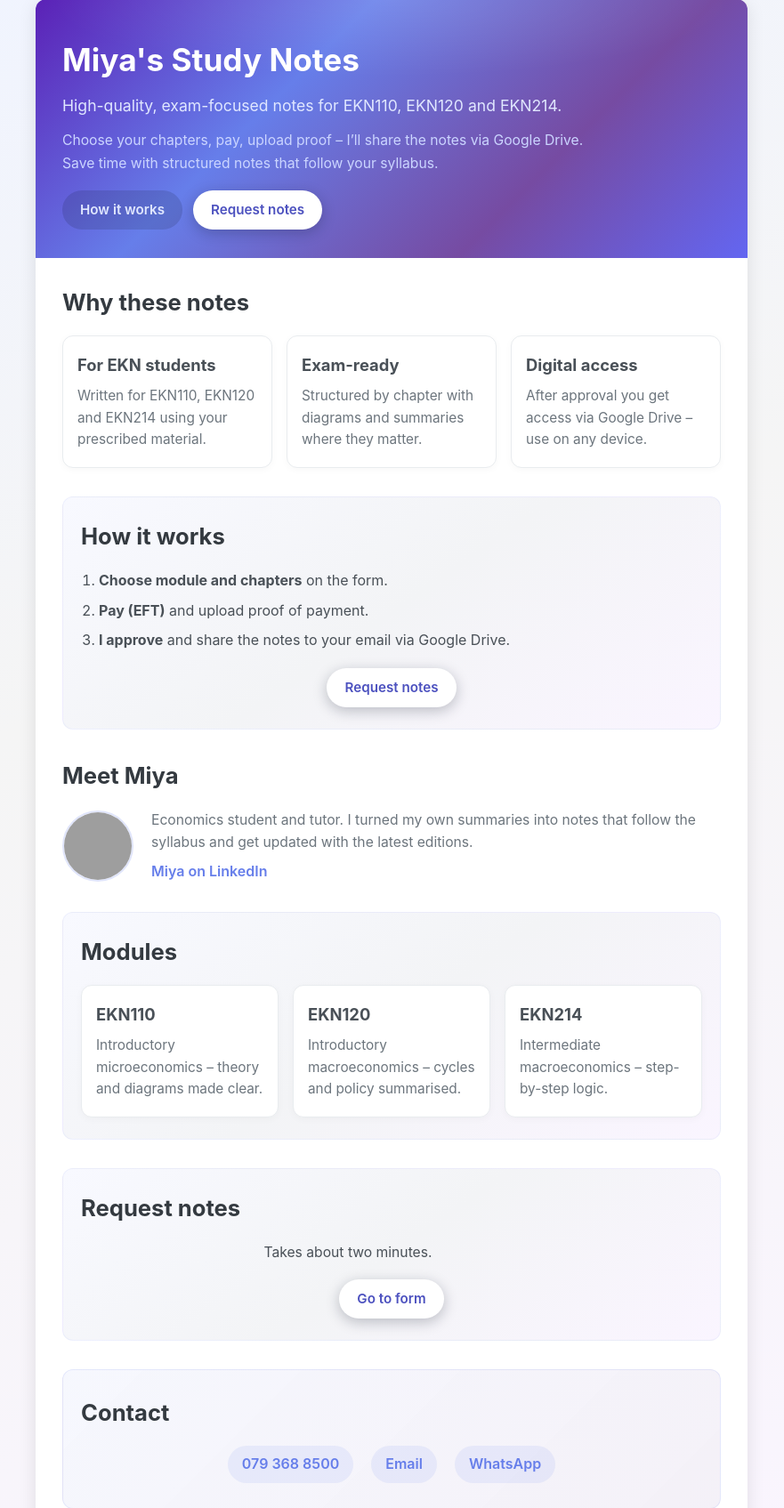
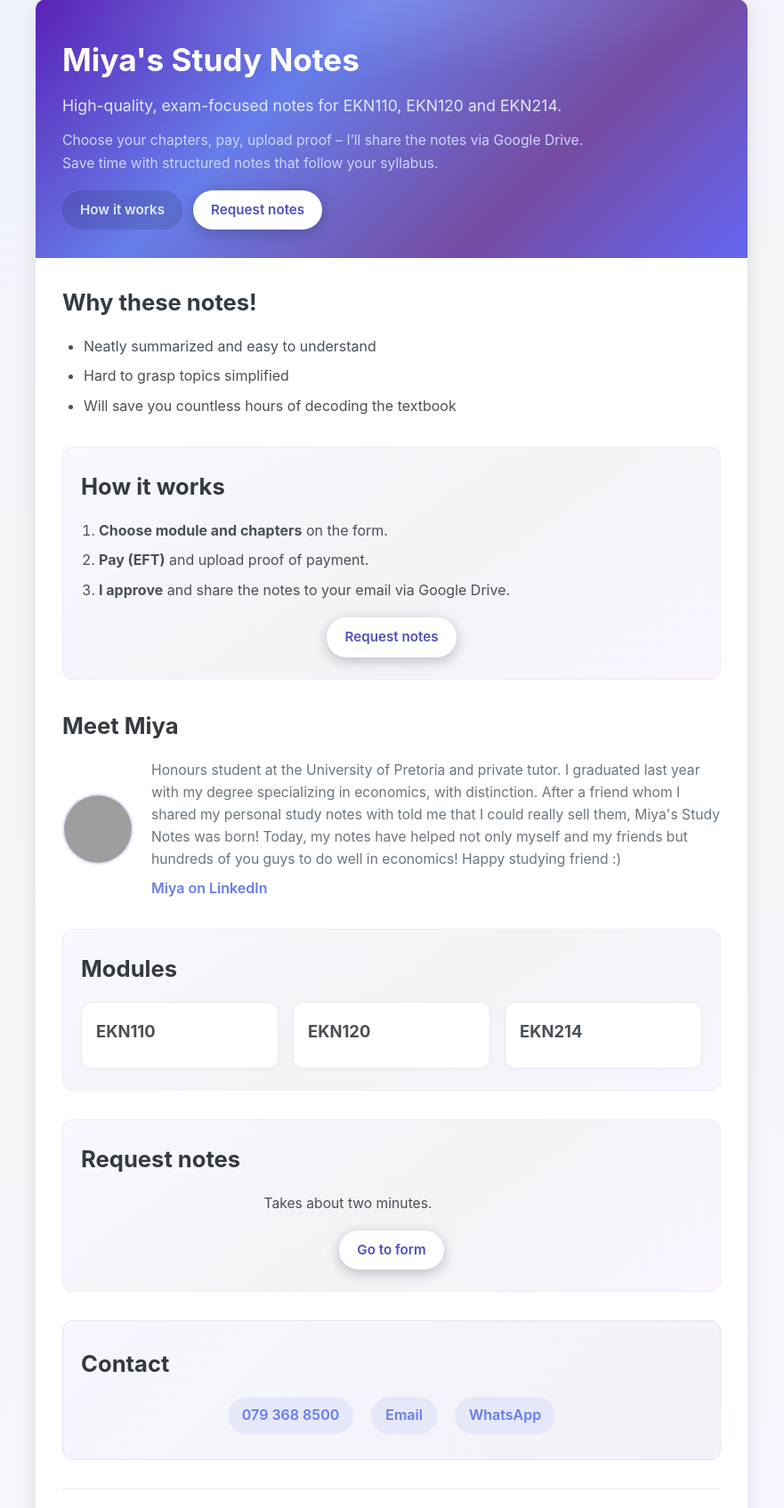
Before and after one commit to riekert7/msn-web-app, a Python web app: template templates/index.html in a window 1280 px wide. Shown: the part 21-1716 px from the top of the page at 89% size, without its empty margins (200-1081 px from the left). Run offline with Jinja, Linux system fonts and the light colour scheme; the template is opened without the code that fills it, so the values that code supplies are empty; grey boxes are pictures that could not be loaded.

Commit message:
Minor static site changes

```diff
--- a/static/styles.css
+++ b/static/styles.css
@@ -205,6 +205,23 @@ body {
     font-size: 1.6rem;
     margin-bottom: 16px;
     color: #343a40;
+}
+
+.why-notes-list {
+    list-style: disc;
+    padding-left: 1.5rem;
+    margin: 0;
+    font-size: 1rem;
+    color: #495057;
+    line-height: 1.6;
+}
+
+.why-notes-list li {
+    margin-bottom: 8px;
+}
+
+.why-notes-list li:last-child {
+    margin-bottom: 0;
 }
 
 .landing-grid {
--- a/templates/index.html
+++ b/templates/index.html
@@ -27,21 +27,12 @@
 
         <main class="landing-main">
             <section id="why-notes" class="landing-section">
-                <h2>Why these notes</h2>
-                <div class="landing-grid">
-                    <div class="landing-card">
-                        <h3>For EKN students</h3>
-                        <p>Written for EKN110, EKN120 and EKN214 using your prescribed material.</p>
-                    </div>
-                    <div class="landing-card">
-                        <h3>Exam-ready</h3>
-                        <p>Structured by chapter with diagrams and summaries where they matter.</p>
-                    </div>
-                    <div class="landing-card">
-                        <h3>Digital access</h3>
-                        <p>After approval you get access via Google Drive – use on any device.</p>
-                    </div>
-                </div>
+                <h2>Why these notes!</h2>
+                <ul class="why-notes-list">
+                    <li>Neatly summarized and easy to understand</li>
+                    <li>Hard to grasp topics simplified</li>
+                    <li>Will save you countless hours of decoding the textbook</li>
+                </ul>
             </section>
 
             <section id="how-it-works" class="landing-section landing-section-alt">
@@ -61,7 +52,7 @@
                 <div class="miya-block">
                     <img src="https://lh3.googleusercontent.com/a/ACg8ocKX0ISIL9QU0ngasYKOtwjVV6kZxTdqWmHsQ7Uqpx3Kr8lY07F0_g=s288-c-no" alt="Miya" class="miya-photo" loading="lazy">
                     <div class="miya-block-text">
-                        <p>Economics student and tutor. I turned my own summaries into notes that follow the syllabus and get updated with the latest editions.</p>
+                        <p>Honours student at the University of Pretoria and private tutor. I graduated last year with my degree specializing in economics, with distinction. After a friend whom I shared my personal study notes with told me that I could really sell them, Miya's Study Notes was born! Today, my notes have helped not only myself and my friends but hundreds of you guys to do well in economics! Happy studying friend :)</p>
                         <a href="https://www.linkedin.com/in/miya-koekemoer-7082a3255/" target="_blank" rel="noopener">Miya on LinkedIn</a>
                     </div>
                 </div>
@@ -72,15 +63,12 @@
                 <div class="landing-grid">
                     <div class="landing-card">
                         <h3>EKN110</h3>
-                        <p>Introductory microeconomics – theory and diagrams made clear.</p>
                     </div>
                     <div class="landing-card">
                         <h3>EKN120</h3>
-                        <p>Introductory macroeconomics – cycles and policy summarised.</p>
                     </div>
                     <div class="landing-card">
                         <h3>EKN214</h3>
-                        <p>Intermediate macroeconomics – step-by-step logic.</p>
                     </div>
                 </div>
             </section>
```
